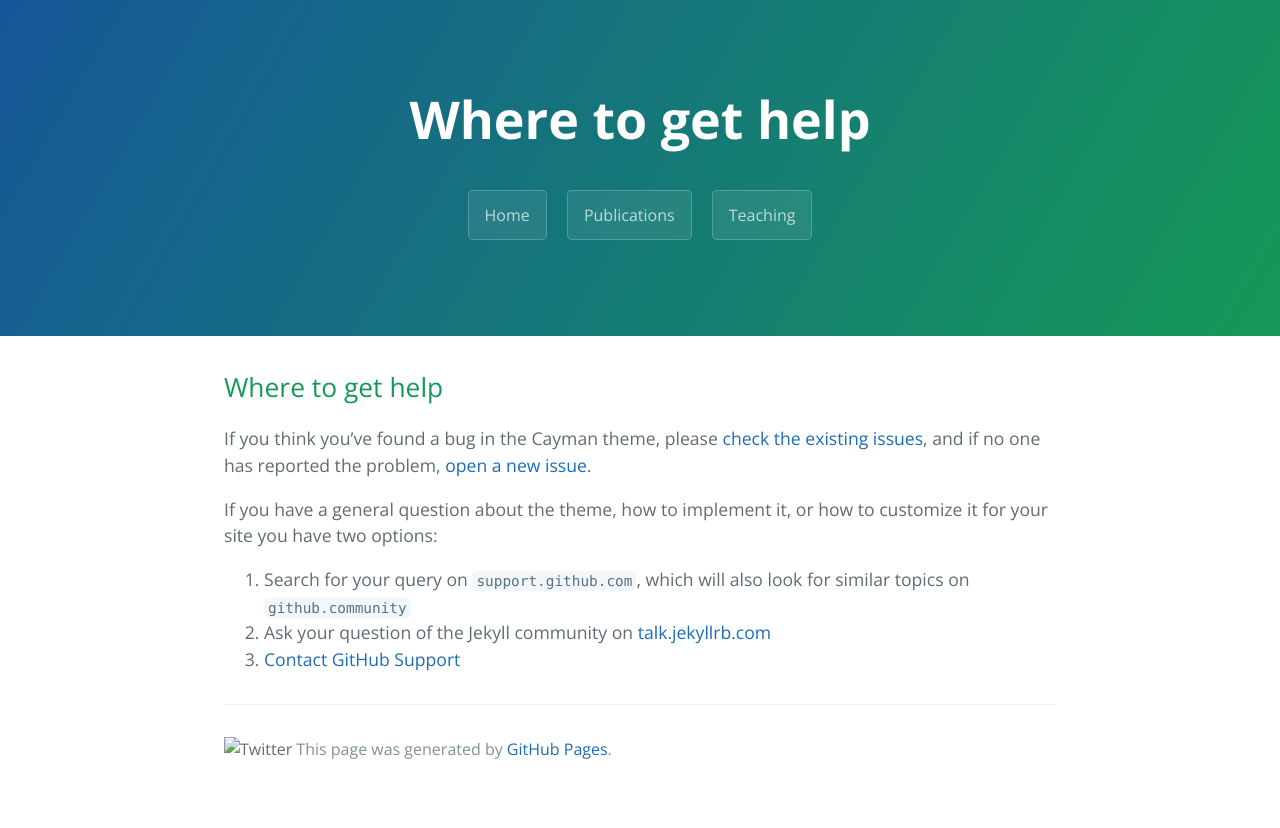
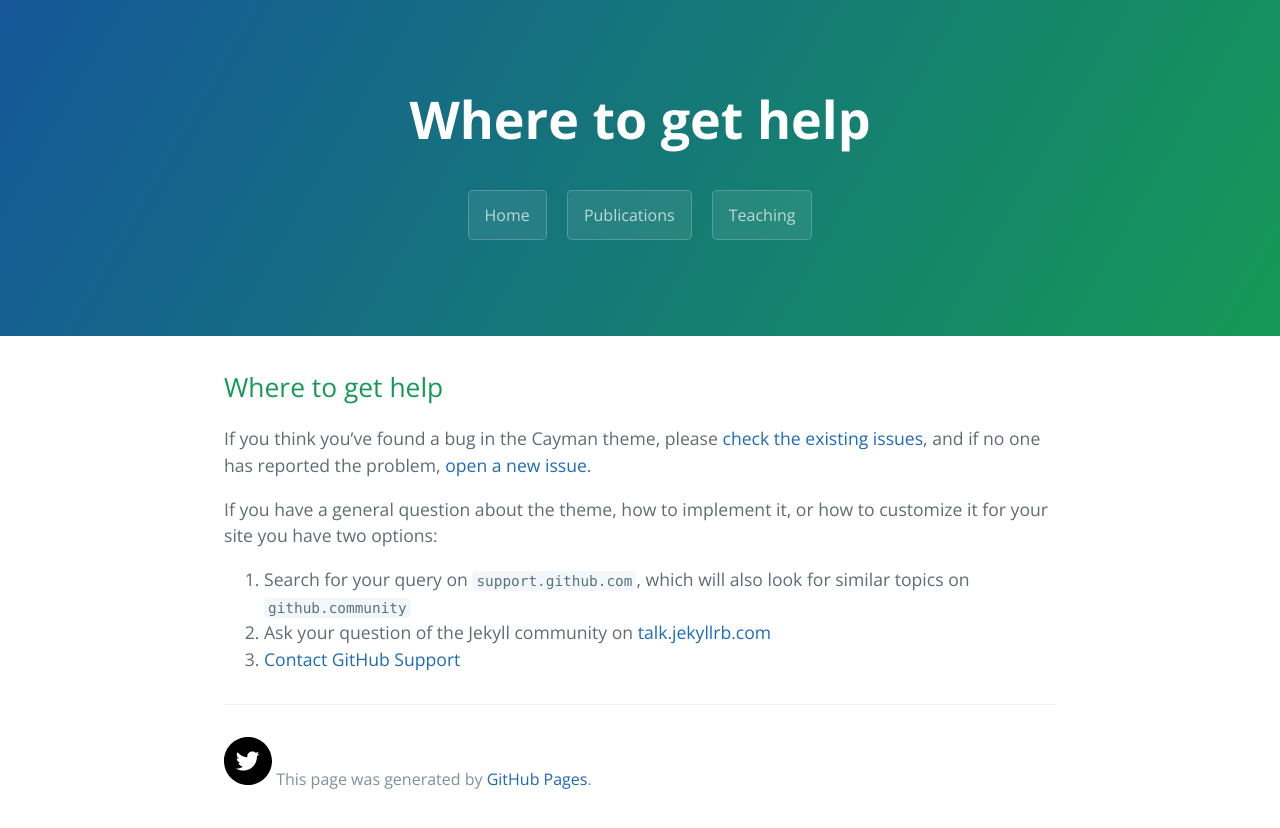
Before and after one commit to matthewllthomas/matthewllthomas.github.io, a Jekyll site: the page built from docs/SUPPORT.md, in a window 1280 px wide. Shown: the top 828 px of the page. Built offline with Jekyll 4.4.1, drawn with Linux system fonts in a browser that asks for light colours; our own code applies the rules of GitHub Pages for plain Markdown files; the repository's description, which GitHub fills in, is left out.

Commit message:
Update default.html

```diff
--- a/_layouts/default.html
+++ b/_layouts/default.html
@@ -36,7 +36,8 @@
       {{ content }}
 
       <footer class="site-footer">
-		<img src="docs/images/Twitter_black.svg" alt="Twitter">
+
+        <span class="site-footer-credits"><img src="/docs/images/Twitter_black.svg" alt="Twitter"></span>
         <span class="site-footer-credits">This page was generated by <a href="https://pages.github.com">GitHub Pages</a>.</span>
       </footer>
     </main>
```
